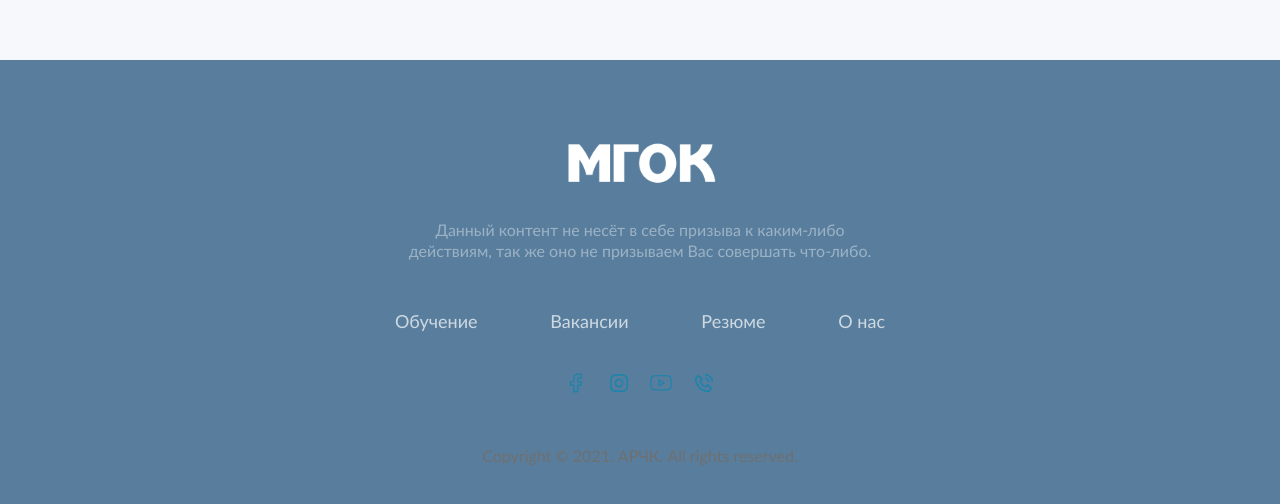
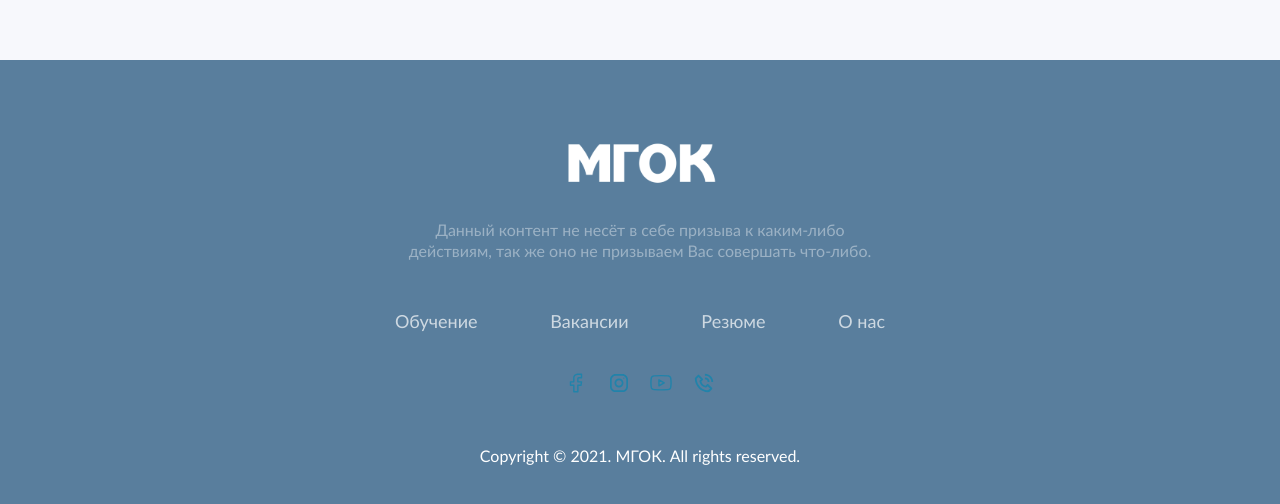
Before and after one commit to marcefalb/methodist, a React (Create React App) app: page / in a window 1280 px wide. Shown: the part 781-1285 px from the top of the page. Built offline with nearby package versions, Linux system fonts and the light colour scheme; no server answers.

Commit message:
visual fixes

```diff
--- a/src/components/Footer/Footer.css
+++ b/src/components/Footer/Footer.css
@@ -60,6 +60,6 @@
 }
 .footer__copyrights {
   margin-top: 50px;
-  color: #6f6f6f;
+  color: #fff;
   text-align: center;
 }
--- a/src/components/Footer/Footer.jsx
+++ b/src/components/Footer/Footer.jsx
@@ -46,7 +46,7 @@ const Footer = () => {
             </li>
           </ul>
         </div>
-        <span className="footer__copyrights">Copyright &#169; 2021. АРЧК. All rights reserved.</span>
+        <span className="footer__copyrights">Copyright &#169; 2021. МГОК. All rights reserved.</span>
       </div>
     </footer>
   );
--- a/src/methodist/FormButtons/FormButtons.css
+++ b/src/methodist/FormButtons/FormButtons.css
@@ -15,8 +15,9 @@
 
   padding: 10px 30px;
 
+  background-color: inherit;
   color: var(--secondary);
-  border: 1px solid var(--secondary) !important;
+  border: 2px solid var(--secondary) !important;
   border-radius: 10px;
   font-size: 24px;
   cursor: pointer;
```
